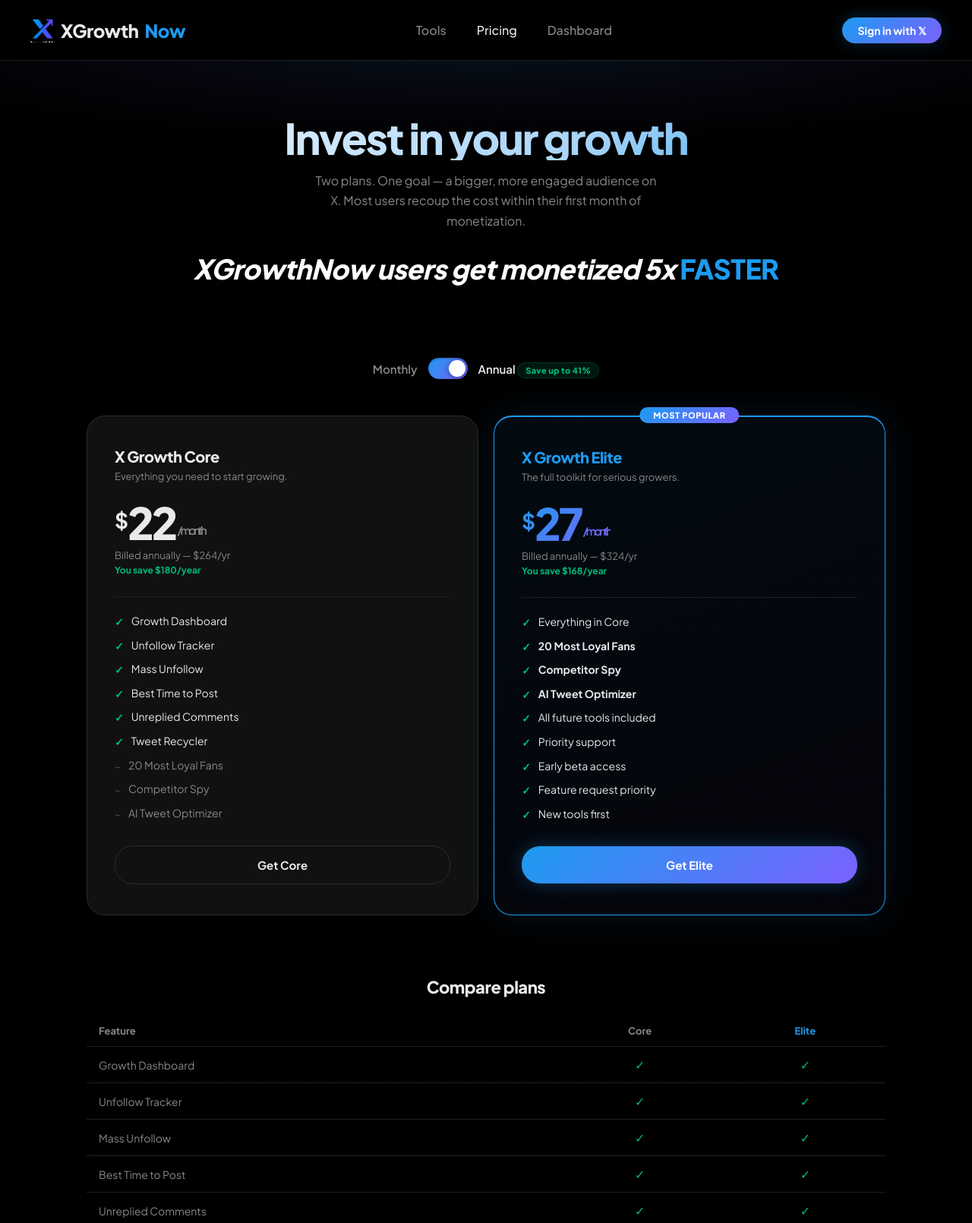
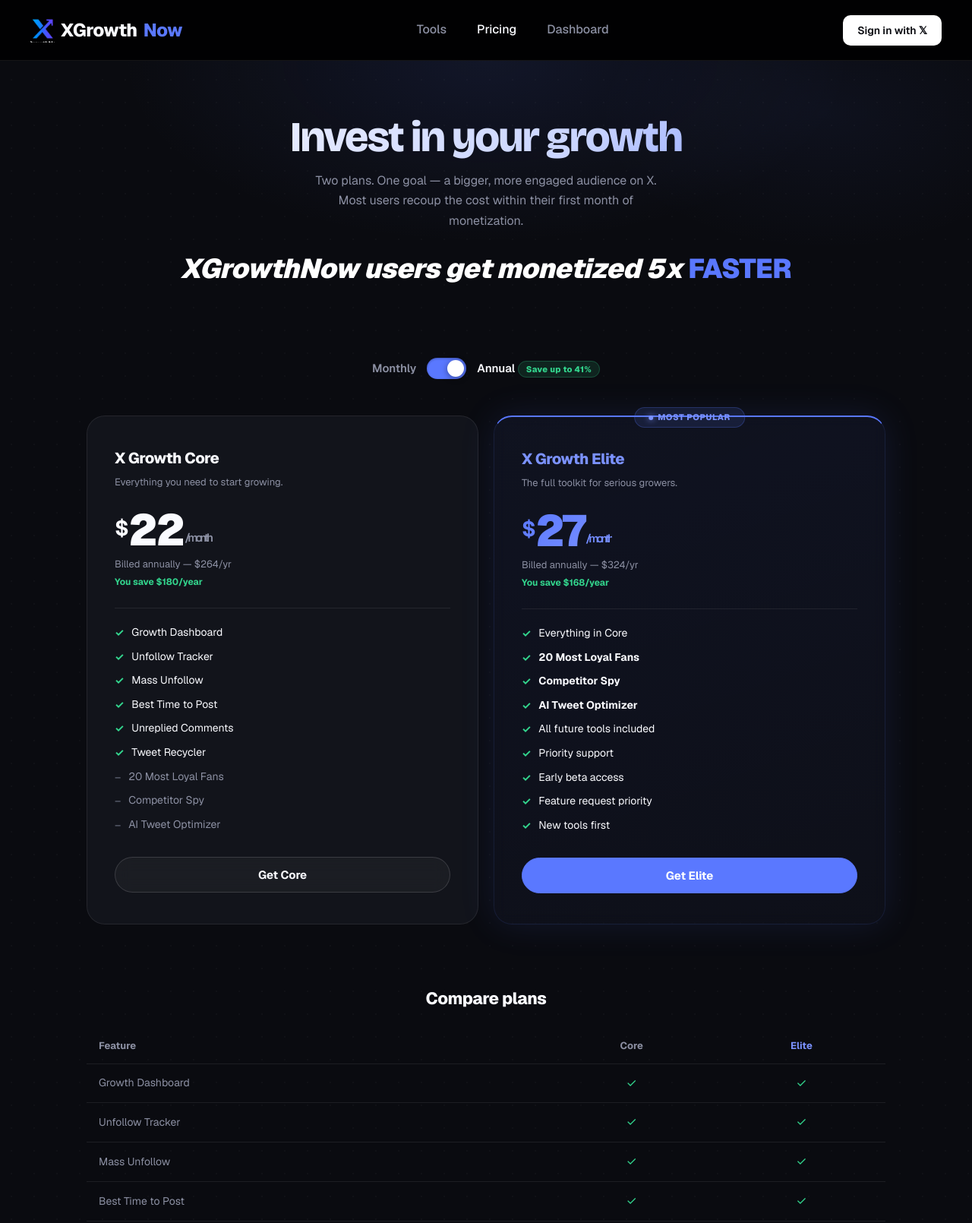
Before and after one commit to Wdustin1/xgrowthnow, a website: page public/pricing.html in a window 1280 px wide. Shown: the top 1610 px of the page at 76% size. Drawn offline with nearby package versions, Linux system fonts and the light colour scheme.

Commit message:
Polish pricing page with shared theme

```diff
--- a/public/pricing.html
+++ b/public/pricing.html
@@ -5,18 +5,16 @@
   <meta name="viewport" content="width=device-width, initial-scale=1.0"/>
   <title>Pricing — XGrowthNow</title>
   <meta name="description" content="Simple, transparent pricing for XGrowthNow. Monthly or annual billing."/>
-  <link href="https://fonts.googleapis.com/css2?family=Plus+Jakarta+Sans:wght@300;400;500;600;700;800&display=swap" rel="stylesheet"/>
+  <link rel="stylesheet" href="/theme.css">
   <style>
-    *, *::before, *::after { box-sizing: border-box; margin: 0; padding: 0; }
     :root {
-      --bg: #000; --surface: #0a0a0a; --card: #111; --border: #1f1f1f; --border2: #2a2a2a;
-      --text: #e7e9ea; --muted: #555; --muted2: #888;
-      --blue: #1d9bf0; --blue-dim: rgba(29,155,240,0.10);
-      --green: #00ba7c; --red: #f4212e; --purple: #7b61ff;
+      --blue-dim: rgba(90,120,255,0.10);
+      --green: #33d68e;
+      --red: #ff5f5f;
+      --border2: var(--border-hi);
     }
     html { scroll-behavior: smooth; }
     body {
-      font-family: 'Plus Jakarta Sans', sans-serif; background: var(--bg); color: var(--text);
       min-height: 100vh; overflow-x: hidden;
     }
     body::before {
@@ -24,9 +22,6 @@
       background-image: radial-gradient(circle, rgba(255,255,255,0.025) 1px, transparent 1px);
       background-size: 30px 30px;
     }
-
-    /* ── TYPOGRAPHY ── */
-    h1, h2, h3 { font-family: 'Plus Jakarta Sans', sans-serif; letter-spacing: -1px; }
 
     /* ── NAV ── */
     nav {
@@ -36,53 +31,45 @@
       background: rgba(0,0,0,0.85); backdrop-filter: blur(16px);
     }
 
-    .nav-logo { font-family: 'Plus Jakarta Sans', sans-serif; font-size: 24px; font-weight: 800; letter-spacing: -0.5px; text-decoration: none; color: var(--text); display: flex; align-items: center; gap: 8px; }
+    .nav-logo { font-size: 24px; font-weight: 800; letter-spacing: -0.5px; text-decoration: none; color: var(--text); display: flex; align-items: center; gap: 8px; }
     .nav-logo span { color: var(--blue); }
     .nav-logo-img { height: 32px; width: auto; display: block; }
     .nav-links { display: flex; align-items: center; gap: 8px; }
-    .nav-link { color: var(--muted2); text-decoration: none; font-size: 16px; font-weight: 500; padding: 9px 16px; border-radius: 20px; transition: color 0.15s; }
+    .nav-link { color: var(--text-mute); text-decoration: none; font-size: 16px; font-weight: 500; padding: 9px 16px; border-radius: 20px; transition: color 0.15s; }
     .nav-link:hover, .nav-link.active { color: var(--text); }
-    .nav-cta {
-      background: linear-gradient(135deg, var(--blue), var(--purple)); color: #fff;
-      border: none; border-radius: 20px; font-size: 14px; font-weight: 700; padding: 8px 20px;
-      cursor: pointer; text-decoration: none; font-family: inherit; transition: all 0.15s;
-      box-shadow: 0 0 20px rgba(29,155,240,0.25);
-    }
-    .nav-cta:hover { opacity: 0.9; transform: translateY(-1px); }
     @media (max-width: 600px) { .nav-links { display: none; } nav { padding: 0 20px; } }
 
     /* ── HERO ── */
     .hero {
       text-align: center; padding: 72px 24px 48px;
-      background: radial-gradient(ellipse 100% 60% at 50% -10%, rgba(29,155,240,0.13) 0%, rgba(123,97,255,0.05) 40%, transparent 70%);
       position: relative; z-index: 1;
     }
     .pricing-stat { display: block; max-width: 100% !important; width: 100%; font-size: clamp(20px, 2.8vw, 42px) !important; font-weight: 900 !important; font-style: italic; color: #fff !important; -webkit-text-fill-color: #fff !important; background: none !important; margin: 20px 0 0 !important; letter-spacing: -0.5px; line-height: 1.2; white-space: nowrap; text-align: center !important; }
-    .pricing-stat em { font-style: normal !important; color: #1d9bf0 !important; -webkit-text-fill-color: #1d9bf0 !important; }
+    .pricing-stat em { font-style: normal !important; color: var(--accent) !important; -webkit-text-fill-color: var(--accent) !important; }
     .hero-badge {
       display: inline-flex; align-items: center; gap: 6px;
-      background: var(--blue-dim); border: 1px solid rgba(29,155,240,0.25);
-      color: var(--blue); font-size: 12px; font-weight: 600; padding: 5px 14px;
+      background: var(--accent-soft); border: 1px solid rgba(90,120,255,0.25);
+      color: var(--accent-hi); font-size: 12px; font-weight: 600; padding: 5px 14px;
       border-radius: 20px; margin-bottom: 20px;
     }
     .hero h1 {
       font-size: clamp(32px, 5vw, 56px); font-weight: 900; letter-spacing: -2px; line-height: 1.05; margin-bottom: 14px;
-      background: linear-gradient(135deg, #fff 0%, #a8d4f8 60%, #1d9bf0 100%);
+      background: linear-gradient(135deg, #fff 0%, #c9d4ff 60%, var(--accent) 100%);
       -webkit-background-clip: text; -webkit-text-fill-color: transparent; background-clip: text;
     }
-    .hero p { font-size: 16px; color: var(--muted2); max-width: 460px; margin: 0 auto; line-height: 1.65; }
+    .hero p { font-size: 16px; color: var(--text-mute); max-width: 460px; margin: 0 auto; line-height: 1.65; }
 
     /* ── BILLING TOGGLE ── */
     .toggle-section { display: flex; align-items: center; justify-content: center; gap: 14px; margin: 40px 0 0; position: relative; z-index: 1; }
-    .toggle-label { font-size: 15px; font-weight: 600; color: var(--muted2); transition: color 0.2s; cursor: pointer; }
+    .toggle-label { font-size: 15px; font-weight: 600; color: var(--text-mute); transition: color 0.2s; cursor: pointer; }
     .toggle-label.active { color: var(--text); }
 
     .toggle-switch {
-      width: 52px; height: 28px; background: var(--border2); border-radius: 14px;
+      width: 52px; height: 28px; background: var(--border-hi); border-radius: 14px;
       position: relative; cursor: pointer; transition: background 0.2s; flex-shrink: 0;
       box-shadow: inset 0 1px 3px rgba(0,0,0,0.3);
     }
-    .toggle-switch.on { background: linear-gradient(135deg, var(--blue), var(--purple)); }
+    .toggle-switch.on { background: var(--accent); }
     .toggle-knob {
       width: 22px; height: 22px; background: #fff; border-radius: 50%;
       position: absolute; top: 3px; left: 3px;
@@ -92,7 +79,7 @@
     .toggle-switch.on .toggle-knob { transform: translateX(24px); }
 
     .save-badge {
-      background: rgba(0,186,124,0.12); color: var(--green); border: 1px solid rgba(0,186,124,0.2);
+      background: rgba(51,214,142,0.12); color: var(--success); border: 1px solid rgba(51,214,142,0.25);
       font-size: 11px; font-weight: 800; padding: 3px 10px; border-radius: 20px; letter-spacing: 0.3px;
     }
 
@@ -102,31 +89,28 @@
     @media (max-width: 680px) { .pricing-grid { grid-template-columns: 1fr; } }
 
     .pricing-card {
-      background: var(--card); border: 1px solid var(--border2);
       border-radius: 24px; padding: 40px 36px; position: relative;
       backdrop-filter: blur(8px);
-      transition: transform 0.2s, box-shadow 0.2s;
+      transition: transform 0.2s, box-shadow 0.2s, border-color 0.2s;
     }
     .pricing-card:hover { transform: translateY(-6px); box-shadow: 0 24px 60px rgba(0,0,0,0.3); }
     .pricing-card.featured {
-      border-color: var(--blue);
-      border-top: 2px solid var(--blue);
-      background: linear-gradient(160deg, rgba(29,155,240,0.07) 0%, rgba(123,97,255,0.04) 100%);
-      box-shadow: 0 0 48px rgba(29,155,240,0.12);
+      border-top: 2px solid var(--accent);
+      background: linear-gradient(160deg, rgba(90,120,255,0.07) 0%, rgba(123,146,255,0.04) 100%);
+      box-shadow: 0 0 48px rgba(90,120,255,0.12);
     }
     .pricing-card.best {
-      border-top: 2px solid var(--purple);
+      border-top: 2px solid var(--accent-hi);
     }
     .plan-badge {
       position: absolute; top: -13px; left: 50%; transform: translateX(-50%);
-      background: linear-gradient(135deg, var(--blue), var(--purple));
-      color: #fff; font-size: 11px; font-weight: 800; padding: 4px 18px;
-      border-radius: 20px; letter-spacing: 0.6px; white-space: nowrap;
+      font-size: 11px; font-weight: 800; padding: 4px 18px;
+      letter-spacing: 0.6px; white-space: nowrap;
     }
 
-    .plan-name { font-family: 'Plus Jakarta Sans', sans-serif; font-size: 20px; font-weight: 800; letter-spacing: -0.5px; margin-bottom: 6px; }
-    .plan-name.elite { color: var(--blue); }
-    .plan-tagline { font-size: 13px; color: var(--muted2); margin-bottom: 24px; }
+    .plan-name { font-size: 20px; font-weight: 800; letter-spacing: -0.5px; margin-bottom: 6px; }
+    .plan-name.elite { color: var(--accent-hi); }
+    .plan-tagline { font-size: 13px; color: var(--text-mute); margin-bottom: 24px; }
 
     .plan-price-wrap { margin-bottom: 6px; line-height: 1; }
     .plan-price {
@@ -134,96 +118,80 @@
       display: inline-flex; align-items: flex-start; gap: 2px;
     }
     .plan-price .dollar { font-size: 28px; font-weight: 700; margin-top: 12px; }
-    .plan-price .cents { font-size: 15px; font-weight: 600; color: var(--muted2); align-self: flex-end; margin-bottom: 12px; }
+    .plan-price .cents { font-size: 15px; font-weight: 600; color: var(--text-mute); align-self: flex-end; margin-bottom: 12px; }
     .plan-price.elite-price {
-      background: linear-gradient(135deg, #1d9bf0, #7b61ff);
+      background: linear-gradient(135deg, var(--accent), var(--accent-hi));
       -webkit-background-clip: text; -webkit-text-fill-color: transparent; background-clip: text;
     }
     .plan-price.elite-price .dollar,
     .plan-price.elite-price .cents { -webkit-text-fill-color: transparent; }
 
-    .plan-billing { font-size: 13px; color: var(--muted2); margin-bottom: 4px; }
-    .plan-annual-total { font-size: 12px; color: var(--muted); margin-bottom: 24px; min-height: 18px; }
-    .plan-annual-total .savings { color: var(--green); font-weight: 700; }
+    .plan-billing { font-size: 13px; color: var(--text-mute); margin-bottom: 4px; }
+    .plan-annual-total { font-size: 12px; color: var(--text-faint); margin-bottom: 24px; min-height: 18px; }
+    .plan-annual-total .savings { color: var(--success); font-weight: 700; }
 
     .plan-divider { border: none; border-top: 1px solid var(--border); margin-bottom: 22px; }
 
-    .plan-features { list-style: none; display: flex; flex-direction: column; gap: 11px; margin-bottom: 32px; }
+    .plan-features { list-style: none; display: flex; flex-direction: column; gap: 11px; margin-bottom: 32px; padding: 0; }
     .plan-features li { font-size: 14px; display: flex; align-items: flex-start; gap: 10px; line-height: 1.4; }
-    .check { color: var(--green); font-weight: 700; flex-shrink: 0; margin-top: 1px; }
-    .cross { color: var(--muted); flex-shrink: 0; margin-top: 1px; }
-    .muted-text { color: var(--muted2); }
+    .check { color: var(--success); font-weight: 700; flex-shrink: 0; margin-top: 1px; }
+    .cross { color: var(--text-faint); flex-shrink: 0; margin-top: 1px; }
+    .muted-text { color: var(--text-mute); }
 
     .plan-btn {
       width: 100%; padding: 15px; border-radius: 24px; font-size: 15px; font-weight: 700;
-      cursor: pointer; border: none; font-family: inherit; transition: all 0.2s;
       text-decoration: none; display: block; text-align: center;
     }
-    .btn-outline { background: transparent; color: var(--text); border: 1px solid var(--border2); }
-    .btn-outline:hover { border-color: var(--blue); color: var(--blue); }
-    .btn-gradient {
-      background: linear-gradient(135deg, var(--blue), var(--purple)); color: #fff;
-      box-shadow: 0 0 24px rgba(29,155,240,0.3);
-    }
-    .btn-gradient:hover { box-shadow: 0 0 40px rgba(29,155,240,0.5); transform: translateY(-1px); }
 
     /* ── COMPARE TABLE ── */
     .compare-wrap { max-width: 1100px; margin: 0 auto 80px; padding: 0 24px; position: relative; z-index: 1; }
     .compare-title { font-size: 22px; font-weight: 800; letter-spacing: -0.5px; margin-bottom: 24px; text-align: center; }
     .compare-table { width: 100%; border-collapse: collapse; }
-    .compare-table th { font-size: 13px; font-weight: 700; color: var(--muted2); text-align: center; padding: 12px 16px; border-bottom: 1px solid var(--border); }
+    .compare-table th { font-size: 13px; font-weight: 700; color: var(--text-mute); text-align: center; padding: 12px 16px; border-bottom: 1px solid var(--border); }
     .compare-table th:first-child { text-align: left; }
-    .compare-table th.elite { color: var(--blue); }
+    .compare-table th.elite { color: var(--accent-hi); }
     .compare-table td { font-size: 14px; padding: 13px 16px; border-bottom: 1px solid var(--border); text-align: center; }
-    .compare-table td:first-child { text-align: left; color: var(--muted2); }
+    .compare-table td:first-child { text-align: left; color: var(--text-mute); }
     .compare-table tr:last-child td { border-bottom: none; }
     .compare-table tr:hover td { background: rgba(255,255,255,0.02); }
-    .tick { color: var(--green); font-size: 16px; }
-    .dash { color: var(--muted); }
+    .tick { color: var(--success); font-size: 16px; }
+    .dash { color: var(--text-faint); }
 
     /* ── FAQ ── */
     .faq-wrap { max-width: 640px; margin: 0 auto 80px; padding: 0 24px; position: relative; z-index: 1; }
     .faq-title { font-size: 26px; font-weight: 800; letter-spacing: -0.5px; text-align: center; margin-bottom: 28px; }
     .faq-item { border-bottom: 1px solid var(--border); padding: 18px 0; cursor: pointer; }
     .faq-q { font-size: 15px; font-weight: 600; display: flex; justify-content: space-between; align-items: center; gap: 12px; }
-    .faq-arrow { font-size: 18px; color: var(--muted2); transition: transform 0.2s; flex-shrink: 0; }
+    .faq-arrow { font-size: 18px; color: var(--text-mute); transition: transform 0.2s; flex-shrink: 0; }
     .faq-item.open .faq-arrow { transform: rotate(180deg); }
-    .faq-a { font-size: 14px; color: var(--muted2); line-height: 1.7; max-height: 0; overflow: hidden; transition: max-height 0.3s ease, margin 0.3s; }
+    .faq-a { font-size: 14px; color: var(--text-mute); line-height: 1.7; max-height: 0; overflow: hidden; transition: max-height 0.3s ease, margin 0.3s; }
     .faq-item.open .faq-a { max-height: 200px; margin-top: 12px; }
 
     /* ── CTA ── */
     .cta-banner {
       margin: 0 24px 80px; border-radius: 24px; padding: 56px 40px; text-align: center;
-      background: linear-gradient(135deg, rgba(29,155,240,0.12) 0%, rgba(123,97,255,0.1) 50%, rgba(29,155,240,0.06) 100%);
-      border: 1px solid rgba(29,155,240,0.2); box-shadow: 0 0 60px rgba(29,155,240,0.07);
+      background: linear-gradient(135deg, rgba(90,120,255,0.12) 0%, rgba(123,146,255,0.1) 50%, rgba(90,120,255,0.06) 100%);
+      border: 1px solid rgba(90,120,255,0.2); box-shadow: 0 0 60px rgba(90,120,255,0.07);
       position: relative; z-index: 1;
     }
     .cta-banner h2 { font-size: clamp(24px, 3vw, 36px); font-weight: 800; letter-spacing: -1px; margin-bottom: 12px; }
-    .cta-banner p { font-size: 15px; color: var(--muted2); margin-bottom: 28px; }
-    .cta-btn {
-      display: inline-flex; align-items: center; gap: 8px;
-      background: linear-gradient(135deg, var(--blue), var(--purple)); color: #fff;
-      border: none; border-radius: 24px; font-size: 16px; font-weight: 700; padding: 15px 36px;
-      cursor: pointer; text-decoration: none; font-family: inherit; transition: all 0.2s;
-      box-shadow: 0 0 28px rgba(29,155,240,0.35);
-    }
-    .cta-btn:hover { box-shadow: 0 0 48px rgba(29,155,240,0.5); transform: translateY(-2px); }
+    .cta-banner p { font-size: 15px; color: var(--text-mute); margin-bottom: 28px; }
 
     /* ── FOOTER ── */
     footer { border-top: 1px solid var(--border); background: #050505; padding: 60px 40px 32px; position: relative; z-index: 1; }
     .footer-inner { max-width: 1400px; margin: 0 auto 48px; display: flex; gap: 64px; flex-wrap: wrap; }
     .footer-brand { flex: 0 0 240px; }
-    .footer-logo { font-family: 'Plus Jakarta Sans', sans-serif; font-size: 20px; font-weight: 800; color: var(--text); text-decoration: none; }
+    .footer-logo { font-size: 20px; font-weight: 800; color: var(--text); text-decoration: none; }
     .footer-logo span { color: var(--blue); }
-    .footer-tagline { font-size: 13px; color: var(--muted2); margin-top: 10px; line-height: 1.6; }
+    .footer-tagline { font-size: 13px; color: var(--text-mute); margin-top: 10px; line-height: 1.6; }
     .footer-social { margin-top: 16px; }
     .footer-social-link { font-size: 13px; font-weight: 600; color: var(--blue); text-decoration: none; }
     .footer-links-group { display: flex; gap: 48px; flex: 1; flex-wrap: wrap; }
     .footer-col { display: flex; flex-direction: column; gap: 10px; }
-    .footer-col-title { font-size: 11px; font-weight: 700; text-transform: uppercase; letter-spacing: 1.5px; color: var(--muted); margin-bottom: 4px; }
-    .footer-col a { font-size: 14px; color: var(--muted2); text-decoration: none; transition: color 0.15s; }
+    .footer-col-title { font-size: 11px; font-weight: 700; text-transform: uppercase; letter-spacing: 1.5px; color: var(--text-faint); margin-bottom: 4px; }
+    .footer-col a { font-size: 14px; color: var(--text-mute); text-decoration: none; transition: color 0.15s; }
     .footer-col a:hover { color: var(--text); }
-    .footer-bottom { max-width: 1400px; margin: 0 auto; padding-top: 24px; border-top: 1px solid var(--border); display: flex; justify-content: space-between; font-size: 12px; color: var(--muted); flex-wrap: wrap; gap: 8px; }
+    .footer-bottom { max-width: 1400px; margin: 0 auto; padding-top: 24px; border-top: 1px solid var(--border); display: flex; justify-content: space-between; font-size: 12px; color: var(--text-faint); flex-wrap: wrap; gap: 8px; }
     @media (max-width: 768px) { footer { padding: 48px 24px 24px; } .footer-inner { gap: 40px; } .footer-brand { flex: 0 0 100%; } }
 
     /* ── FADE ── */
@@ -244,11 +212,11 @@
     <a class="nav-link active" href="/pricing">Pricing</a>
     <a class="nav-link" href="/dashboard">Dashboard</a>
   </div>
-  <a class="nav-cta" href="/api/auth/login">Sign in with 𝕏</a>
+  <a class="btn btn-primary nav-cta" href="/api/auth/login">Sign in with 𝕏</a>
 </nav>
 
 <!-- HERO -->
-<div class="hero">
+<div class="hero hero-glow">
   <h1>Invest in your growth</h1>
   <p>Two plans. One goal — a bigger, more engaged audience on X. Most users recoup the cost within their first month of monetization.</p>
   <p class="pricing-stat">XGrowthNow users get monetized 5x <em>FASTER</em></p>
@@ -268,7 +236,7 @@
   <div class="pricing-grid">
 
     <!-- X Growth Core -->
-    <div class="pricing-card fade-in">
+    <div class="pricing-card card card-hover fade-in">
       <div class="plan-name">X Growth Core</div>
       <div class="plan-tagline">Everything you need to start growing.</div>
       <div class="plan-price-wrap">
@@ -290,12 +258,12 @@
         <li><span class="cross">–</span> <span class="muted-text">Competitor Spy</span></li>
         <li><span class="cross">–</span> <span class="muted-text">AI Tweet Optimizer</span></li>
       </ul>
-      <a href="/api/stripe/checkout?plan=core-monthly" class="plan-btn btn-outline" id="core-btn">Get Core</a>
+      <a href="/api/stripe/checkout?plan=core-monthly" class="btn btn-secondary plan-btn" id="core-btn">Get Core</a>
     </div>
 
     <!-- X Growth Elite -->
-    <div class="pricing-card featured fade-in" style="transition-delay:0.1s;">
-      <div class="plan-badge">MOST POPULAR</div>
+    <div class="pricing-card card card-hover card-accent featured fade-in" style="transition-delay:0.1s;">
+      <div class="badge badge-accent badge-dot plan-badge">MOST POPULAR</div>
       <div class="plan-name elite">X Growth Elite</div>
       <div class="plan-tagline">The full toolkit for serious growers.</div>
       <div class="plan-price-wrap">
@@ -317,7 +285,7 @@
         <li><span class="check">✓</span> Feature request priority</li>
         <li><span class="check">✓</span> New tools first</li>
       </ul>
-      <a href="/api/stripe/checkout?plan=elite-monthly" class="plan-btn btn-gradient" id="elite-btn">Get Elite</a>
+      <a href="/api/stripe/checkout?plan=elite-monthly" class="btn btn-accent plan-btn" id="elite-btn">Get Elite</a>
     </div>
 
   </div>
@@ -380,7 +348,7 @@
 <div class="cta-banner">
   <h2>Ready to grow smarter on X?</h2>
   <p>Get started today and start growing your X audience.</p>
-  <a class="cta-btn" href="/api/auth/login">Sign in with 𝕏 →</a>
+  <a class="btn btn-accent btn-lg cta-btn" href="/api/auth/login">Sign in with 𝕏 →</a>
 </div>
 
 <!-- FOOTER -->
```
